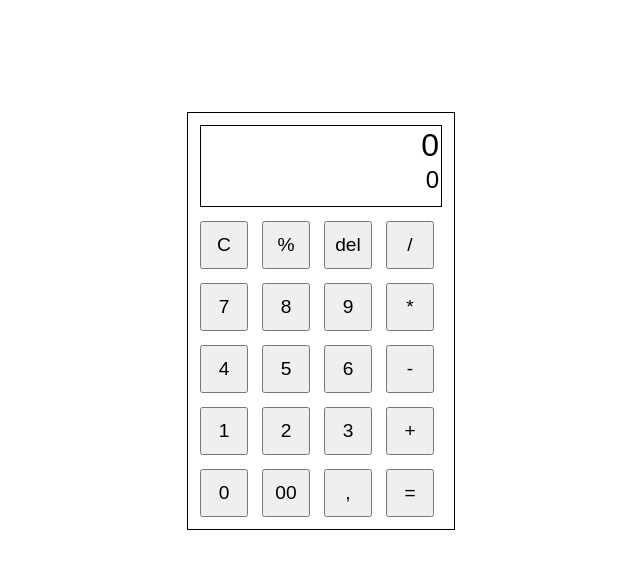
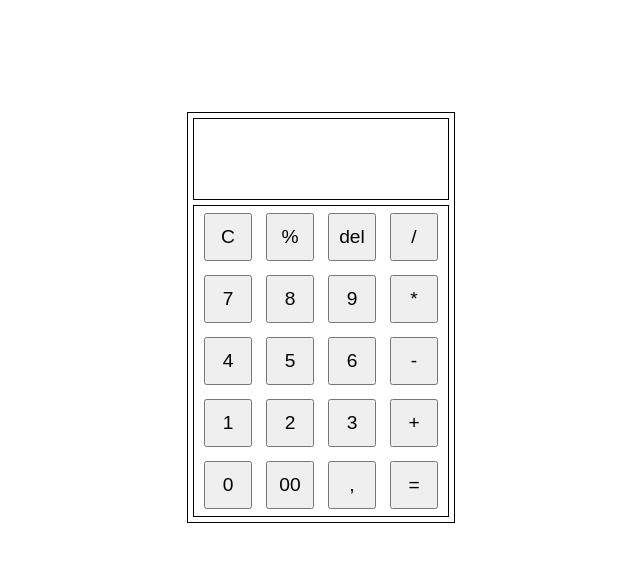
Before and after one commit to risaput/simple-calculator, a plain HTML site: page index.html in a window 1280 px wide. Both pictures are taken after a click on the button "del". Shown: the whole page, without its empty margins (319-959 px from the left). Drawn offline with Linux system fonts and the light colour scheme.

Commit message:
Second commit

```diff
--- a/index.html
+++ b/index.html
@@ -9,14 +9,14 @@
   <body>
     <div class="container">
       <section class="display-input">
-      <input type="text" class="calc" name="text" id="calc" value="0" readonly>
-      <input type="text" class="result" name="text" id="result" value="0" readonly>
+      <input type="text" class="first-input" name="text" id="first" value="" readonly>
+      <input type="text" class="second-input" name="text" id="second" value="" readonly>
       </section>
 
       <section class="control">
-        <button class="button ops" type="button">C</button>
+        <button class="button" type="button" id="clear-btn">C</button>
         <button class="button ops" type="button" data-value="%">%</button>
-        <button class="button" type="button">del</button>
+        <button class="button" type="button" id="del-btn">del</button>
         <button class="button" type="button" data-value="/">/</button>
         <button class="button" type="button" data-value="7">7</button>
         <button class="button" type="button" data-value="8">8</button>
@@ -32,8 +32,8 @@
         <button class="button ops" type="button" data-value="+">+</button>
         <button class="button" type="button" data-value="0">0</button>
         <button class="button" type="button" data-value="00">00</button>
-        <button class="button" type="button" data-value=",">,</button>
-        <button class="button ops" type="button">=</button>
+        <button class="button" type="button" data-value=".">,</button>
+        <button class="button ops" type="button" id="equal-btn">=</button>
       </section>
     </div>
     <script src="script.js"></script>
--- a/script.js
+++ b/script.js
@@ -1,40 +1,97 @@
 (function() {
 
-  const calculation = document.querySelector('#calc');
-  const result = document.querySelector('#result');
+  const firstInput = document.querySelector('#first');
+  const secondInput = document.querySelector('#second');
   const buttons = document.querySelectorAll('.button');
 
-  buttons.
-    forEach(button => button.addEventListener('click', calculate));
+  let isCalculate = false;
 
-  let num = '';
+  buttons.forEach(button => button.addEventListener('click', handleClick))
 
-  function calculate() {
-    if (this.dataset.value) {
-      num += this.dataset.value;
-      calculation.value = num;
+  function calculate(value) {
+    return secondInput.value = new Function(`return ${value}`)() || '';
+  }
+
+  function handleClick() {
+    const hasDataSet = this.dataset.value;
+    const hasOperator = this.getAttribute('class').includes('ops')
+
+    if (hasDataSet) {
+      firstInput.value += hasDataSet;
+      if (hasOperator) {
+        isCalculate = true;
+      }
+      if (isCalculate) {
+        calculate(firstInput.value);
+      }
     }
-    console.log(num)
-   }
+  }
 
-  // function clear() {
-  //   calculation.value = 0;
-  //   result.value = 0;
-  //   num = ''
-  // }
-  //
-  // function del() {
-  //   num = num > 0 ? num.slice(0, -1) : 0;
-  //   calculation.value = num;
-  // }
-  //
-  // buttons[2].addEventListener('click', del);
-  //
-  // buttons[0].addEventListener('click', clear);
-  //
-  // buttons[19].addEventListener('click', () => {
-  //   result.value = eval(num);
-  //   num = '';
-  // })
+  const clearBtn = document.querySelector('#clear-btn');
+  clearBtn.addEventListener('click', function() {
+    firstInput.value = '';
+    secondInput.value = '';
+  })
+
+
+  const delBtn = document.querySelector('#del-btn');
+  delBtn.addEventListener('click', function() {
+    firstInput.value = firstInput.value.slice(0, -1);
+    const id = firstInput.value.length;
+
+    if (firstInput.value.charAt(id -1) === '+') {
+      calculate(firstInput.value.slice(0, -1))
+    } else {
+      calculate(firstInput.value)
+    }
+
+  })
+
+  const equalBtn = document.querySelector('#equal-btn');
+  equalBtn.addEventListener('click', function() {
+    alert('click')
+    isCalculate = false;
+  })
 
 }())
+
+
+
+
+// (function() {
+//
+//   const calcu = document.querySelector('#calc');
+//   const result = document.querySelector('#result');
+//
+//   const buttons = document.querySelectorAll('.button');
+//   buttons.forEach(button => button.addEventListener('click', handleClick));
+//
+//   function handleClick() {
+//     if (this.dataset.value) {
+//       calculation.value += this.dataset.value;
+//       const foo = new Function(`return ${calculation.value}`)();
+//       console.log(foo)
+//       if (calculation.value.length > 2) {
+//         result.value = eval(calculation.value);
+//       }
+//     }
+//   }
+//
+//   const clearBtn = document.querySelector('#clear-btn');
+//   clearBtn.addEventListener('click', function() {
+//     calculation.value = '';
+//     result.value = '';
+//   })
+//
+//   const delBtn = document.querySelector('#del-btn');
+//   delBtn.addEventListener('click', function() {
+//     calculation.value = calculation.value.slice(0, -1);
+//     /* result.value = eval(calculation.value); */
+//   })
+//
+//   const equalBtn = document.querySelector('#equal-btn');
+//   equalBtn.addEventListener('click', function() {
+//     alert('click')
+//   })
+//
+// }())
--- a/style.css
+++ b/style.css
@@ -14,34 +14,37 @@ body {
 .display-input {
   border: 1px solid black;
   height: 5rem;
-  margin: 7px;
   position: relative;
+  margin-bottom: 5px;
 }
 
-input[type="text"] {
- border: none;
+input {
+  border: none;
   width: 100%;
   text-align: right;
+  padding-right: 1rem;
   box-sizing: border-box;
 }
 
-.calc {
+.first-input {
   font-size: 2rem;
+  margin-top: 5px;
   bottom: 0;
   right: 0;
 }
 
-.result {
-  font-size: 1.5rem;
+.second-input {
+  font-size: 1.4rem;
 }
 
 .control {
   display: flex;
-  flex: 1;
   flex-wrap: wrap;
+  border: 1px solid black;
+  justify-content: center;
 }
 
-.button {
+button {
   height: 3rem;
   width: 3rem;
   box-sizing: border-box;
```
